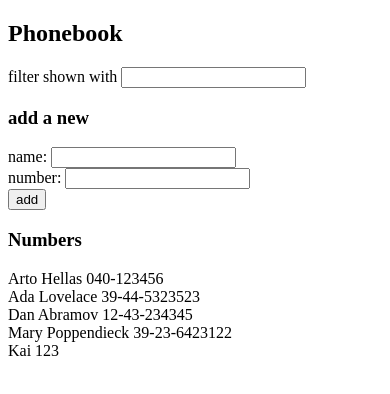
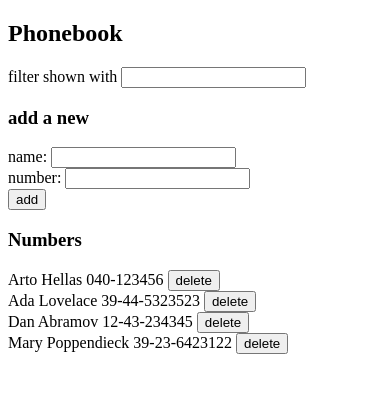
Before and after one commit to eekaiboon/fullstackopen, a React (Vite) app in the folder part_2/phonebook/: page / in a window 390 px wide. Shown: the top 394 px of the page. Built offline with nearby package versions, Linux system fonts and the light colour scheme; data requests are answered from the project's data file.

Commit message:
phonebook step 9

```diff
--- a/part_2/phonebook/db.json
+++ b/part_2/phonebook/db.json
@@ -19,11 +19,6 @@
       "name": "Mary Poppendieck",
       "number": "39-23-6423122",
       "id": "4"
-    },
-    {
-      "id": 5,
-      "name": "Kai",
-      "number": "123"
     }
   ]
 }
--- a/part_2/phonebook/src/App.jsx
+++ b/part_2/phonebook/src/App.jsx
@@ -29,7 +29,7 @@ const App = () => {
       <h3>add a new</h3>
       <PersonForm persons={persons} setPersons={setPersons} setFilteredPersons={setFilteredPersons} />
       <h3>Numbers</h3>
-      <Persons filteredPersons={filteredPersons} />
+      <Persons filteredPersons={filteredPersons} persons={persons} setPersons={setPersons} setFilteredPersons={setFilteredPersons}/>
     </div>
   )
 }
--- a/part_2/phonebook/src/components/Contact.jsx
+++ b/part_2/phonebook/src/components/Contact.jsx
@@ -1,6 +1,25 @@
-const Contact = ({ person }) =>
+import persons from '../services/persons'
+import personService from '../services/persons'
+
+const handleDelete = (deletePerson, persons, setPersons, setFilteredPersons) => {
+  if (window.confirm(`Delete ${deletePerson.name}?`)) {
+    personService
+      .deletePerson(deletePerson)
+      .then(deletePerson => {
+        const updatedPersons = persons.filter(person => person.id != deletePerson.id)
+        setPersons(updatedPersons)
+        setFilteredPersons(updatedPersons)
+      })
+  } else {
+    console.log(`Did not delete ${deletePerson.name}`)
+  }
+}
+
+const Contact = ({ person, persons, setPersons, setFilteredPersons }) =>
 <>
-  {person.name} {person.number}<br />
+  {person.name} {person.number} <button onClick={() => handleDelete(person, persons, setPersons, setFilteredPersons)}>
+    delete
+    </button><br />
 </>
 
 export default Contact
--- a/part_2/phonebook/src/components/PersonForm.jsx
+++ b/part_2/phonebook/src/components/PersonForm.jsx
@@ -27,7 +27,7 @@ const PersonForm = ({persons, setPersons,setFilteredPersons}) => {
       const newPerson = {
         name: newName,
         number: newNumber,
-        id: persons.length+1
+        id: String(persons.length+1)
       }
 
       personService
--- a/part_2/phonebook/src/components/Persons.jsx
+++ b/part_2/phonebook/src/components/Persons.jsx
@@ -1,8 +1,10 @@
 import Contact from './Contact'
 
-const Persons = ({filteredPersons}) =>
+const Persons = ({persons, filteredPersons, setPersons, setFilteredPersons}) =>
 <>
-  {filteredPersons.map(person => <Contact key={person.id} person={person} />)}
+  {filteredPersons.map(person => <Contact key={person.id} person={person} persons={persons} setPersons={setPersons} setFilteredPersons={setFilteredPersons}/>)}
 </>
 
+
+
 export default Persons
--- a/part_2/phonebook/src/services/persons.js
+++ b/part_2/phonebook/src/services/persons.js
@@ -14,4 +14,10 @@ const create = newPerson => {
         .then(response => response.data)
 }
 
-export default {getAll, create}
+const deletePerson = deletePerson => {
+    return axios
+        .delete(`${baseUrl}/${deletePerson.id}`)
+        .then(response => response.data)
+}
+
+export default {getAll, create, deletePerson}
```
